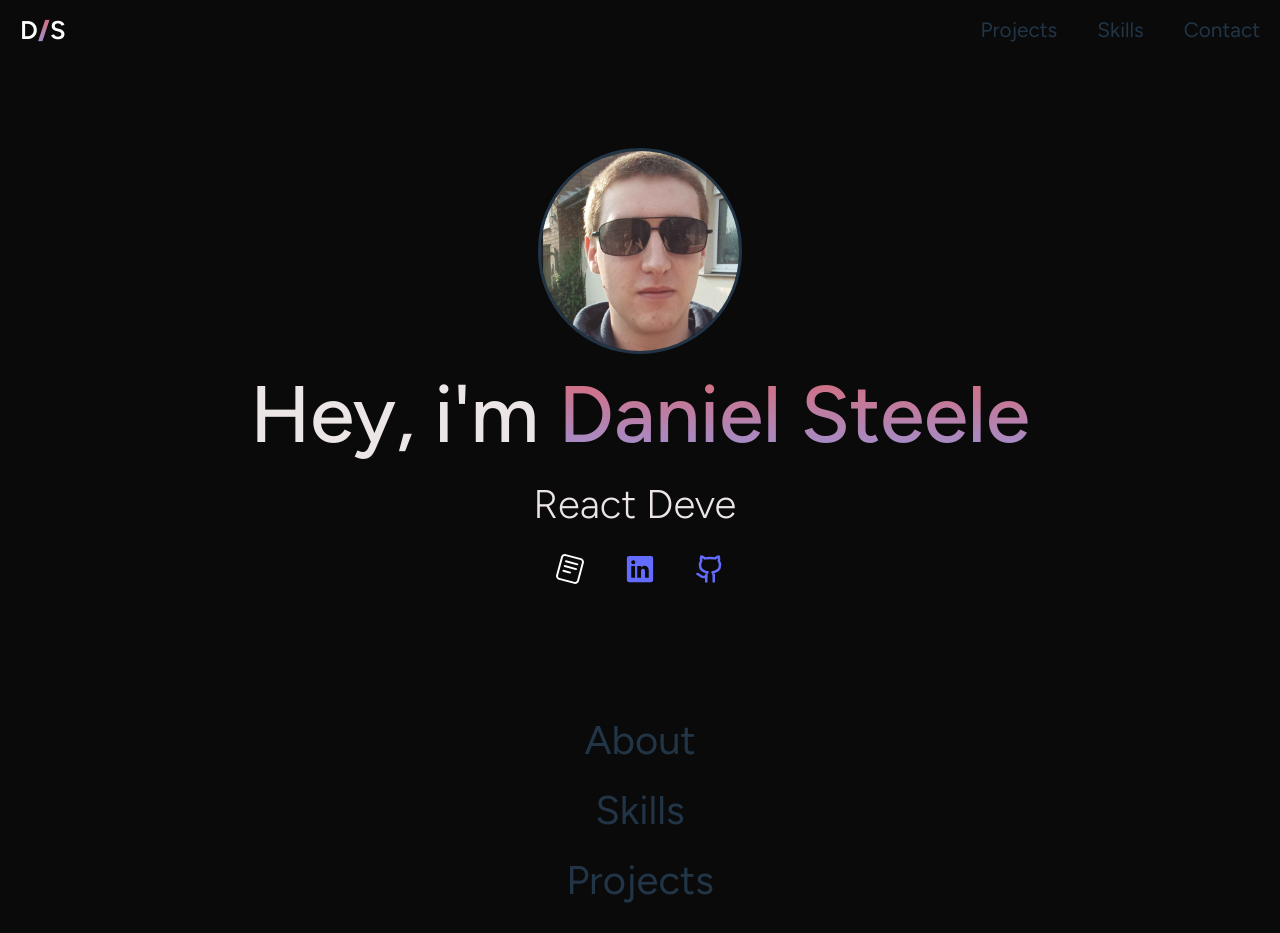
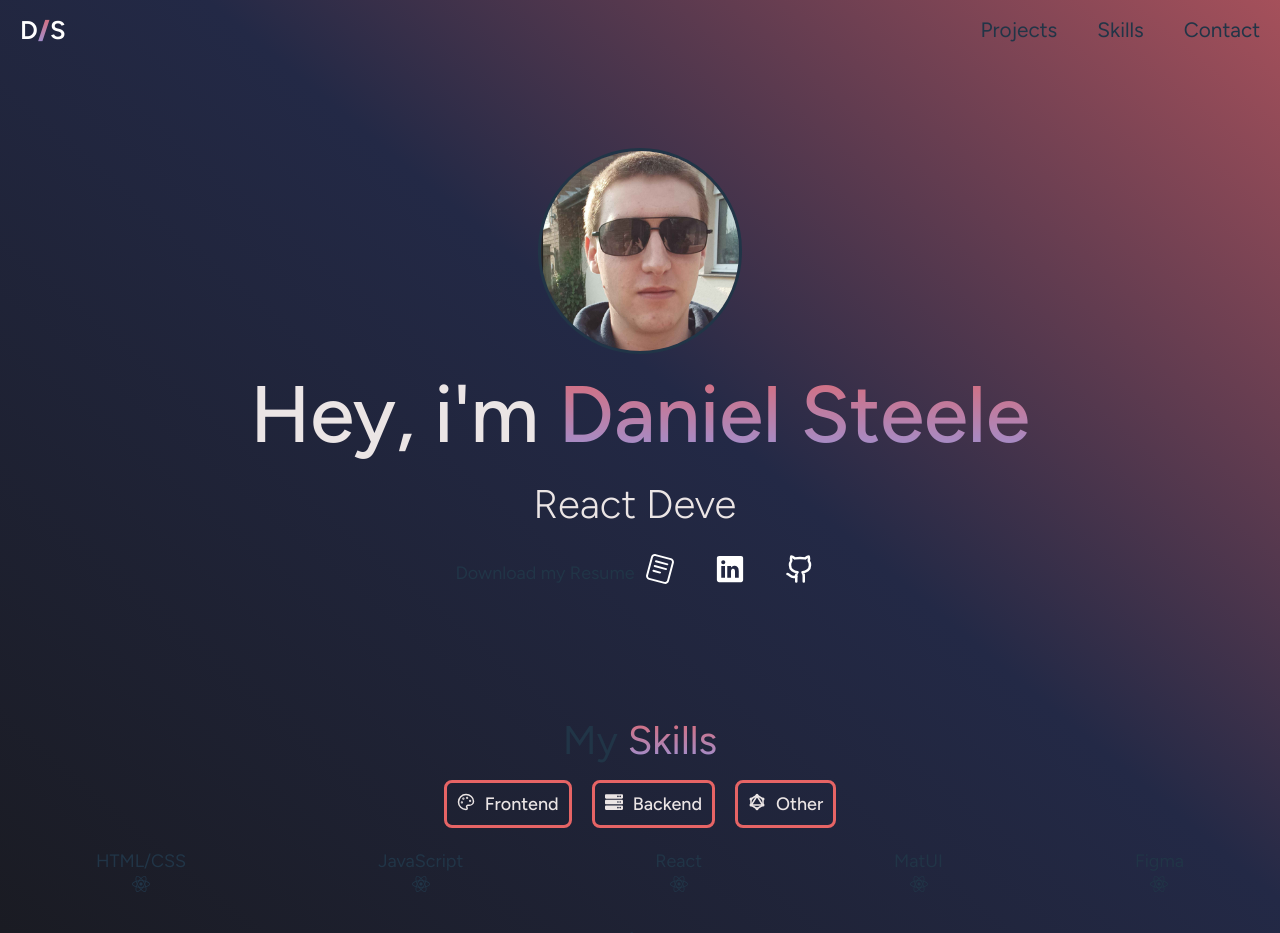
Before and after one commit to DanielSteele1/Portfolio-V2, a React (Vite) app: page / in a window 1280 px wide. Shown: the top 933 px of the page. Built offline with nearby package versions, Linux system fonts and the light colour scheme.

Commit message:
added buttons seperating out tech stack

```diff
--- a/package.json
+++ b/package.json
@@ -25,6 +25,7 @@
     "eslint-plugin-react-hooks": "^5.2.0",
     "eslint-plugin-react-refresh": "^0.4.19",
     "globals": "^16.0.0",
+    "react-router-dom": "^7.5.3",
     "typescript": "~5.7.2",
     "typescript-eslint": "^8.26.1",
     "vite": "^6.3.1"
--- a/src/App.css
+++ b/src/App.css
@@ -6,7 +6,7 @@ body {
   padding: 0;
   box-sizing: border-box;
   flex-direction: column;
-  background-color: oklch(.145 0 0);
+
 }
 
 #root {
@@ -16,6 +16,8 @@ body {
   min-height: 100vh;
   font-size: 18px;
   font-family: 'Figtree', sans-serif;
+  background: linear-gradient(40deg, #18181b 0%, #232946 60%, #e66465 120%);
+
 }
 
 .logo {
@@ -111,6 +113,11 @@ body {
   position: sticky;
   top: 0;
   z-index: 100;
+}
+
+.navigation:scroll-bahavior {
+
+  background: linear-gradient(180deg, #e66465, #9198e5);
 }
 
 .nav-menu {
@@ -242,3 +249,55 @@ body {
   width: 100%;
   font-size: 2.5rem;
 }
+
+.skills-container {
+
+  display:flex;
+  flex-direction: row;
+  justify-content: center;
+  align-items: center;
+  width: 100%;
+}
+
+.skills-tabs {
+  display:flex;
+  width: 100%;
+  margin: 0 auto;
+  align-items: center;
+  justify-content: center;
+
+}
+
+.skills-tabs button {
+  display:flex;
+  margin: 10px;
+  padding: 10px;
+  font-family: 'Figtree', sans-serif !important;
+  font-style: bold;
+  border: 3px solid #e66465;
+  background: transparent;
+  color: #ebe5e5;
+}
+
+.skills-tabs button:hover {
+
+  border: 3px solid transparent;
+
+}
+
+.Frontend-skills, .Backend-skills, .Other {
+  display: flex;
+  flex-direction: row;
+  justify-content: center;
+  align-items: center;
+  width: 100%;
+}
+
+.skill-item {
+  display:flex;
+  align-items: center;
+  justify-content: center;
+  flex-direction: column;
+  margin: 0 auto;
+  padding: 10px;
+}
--- a/src/App.tsx
+++ b/src/App.tsx
@@ -16,9 +16,9 @@ function App() {
 
         <Navigation />
         <Greeting />
-        <AboutMe />
         <Skills />
         <Projects />
+        <AboutMe />
         <Contact />
         <Footer />
 
--- a/src/Greeting.tsx
+++ b/src/Greeting.tsx
@@ -26,14 +26,13 @@ const Greeting = () => {
             />
 
             <div className="socials">
-
                 <div className="social-item">
+                   <span> Download my Resume </span>
                     <span className="social-title">
                         <SiReaddotcv style={{
                             fontSize: '30px',
                             margin: '10px',
                             color: 'white',
-
                         }}
                         />
                     </span>
@@ -45,7 +44,7 @@ const Greeting = () => {
                             <IoLogoLinkedin style={{
                                 fontSize: '30px',
                                 margin: '10px',
-                                color: ''
+                                color: 'white'
                             }}
                             />
                         </a>
@@ -58,7 +57,7 @@ const Greeting = () => {
                             <LuGithub style={{
                                 fontSize: '30px',
                                 margin: '10px',
-
+                                color: 'white'
                             }}
                             />
                         </a>
--- a/src/Skills.tsx
+++ b/src/Skills.tsx
@@ -1,15 +1,125 @@
-import React from "react";
+import React, { useState } from "react";
+import { SiReact } from "react-icons/si";
+import { LuPalette } from "react-icons/lu";
+import { FaServer } from "react-icons/fa";
+import { TbBrandGraphql } from "react-icons/tb";
+import LinearProgress from '@mui/material/LinearProgress';
 
 function Skills() {
+
+    const [active, setActive] = useState(0);
+    //diff pages
+    const SkillSection = ["Frontend", "Backend", "Other"];
+    const icons = [<LuPalette style={{marginRight: '10px'}} />, <FaServer style={{marginRight: '10px'}} />, < TbBrandGraphql style={{marginRight: '10px',}}/>]
 
     return (
 
         <div className="skills">
 
-             <span className="section-heading"> Skills </span>
+            <span className="section-heading">My{"\u00A0"}<span className="gradient">Skills</span> </span>
 
+            {/* map the tabs to create a button for each item in array.
+            once pressed, setActive(index) updates the tab to the corrosponding section.*/}
+            <div className="skills-tabs">
+                {SkillSection.map((section, index) => (
+
+                    <button
+                        key={section}
+                        className={active === index ? "active" : ""}
+                        onClick={() => setActive(index)}
+                    >
+                        {icons[index]}
+                        {section}
+                    </button>
+                ))}
+            </div>
+
+            <div className="skills-container">
+
+                {active === 0 &&
+                    <div className="Frontend-skills">
+
+                        <div className="skill-item">
+                            <span className="skills-title"> HTML/CSS </span>
+                            <SiReact />
+                            <LinearProgress variant="determinate" value={90} className="progress-bar" />
+                        </div>
+
+                        <div className="skill-item">
+                            <span className="skills-title"> JavaScript </span>
+                            <SiReact />
+                            <LinearProgress variant="determinate" value={90} className="progress-bar" />
+                        </div>
+
+                        <div className="skill-item">
+                            <span className="skills-title"> React </span>
+                            <SiReact />
+                            <LinearProgress variant="determinate" value={90} className="progress-bar" />
+                        </div>
+
+                        <div className="skill-item">
+                            <span className="skills-title"> MatUI </span>
+                            <SiReact />
+                            <LinearProgress variant="determinate" value={90} className="progress-bar" />
+                        </div>
+
+                        <div className="skill-item">
+                            <span className="skills-title"> Figma </span>
+                            <SiReact />
+                            <LinearProgress variant="determinate" value={90} className="progress-bar" />
+                        </div>
+
+                    </div>
+                }
+
+                {active === 1 &&
+                    <div className="Backend-skills">
+
+                        <div className="skill-item">
+                            <span className="skills-title"> MongoDB </span>
+                            <SiReact />
+                            <LinearProgress variant="determinate" value={90} className="progress-bar" />
+                        </div>
+
+                        <div className="skill-item">
+                            <span className="skills-title"> NodeJS </span>
+                            <SiReact />
+                            <LinearProgress variant="determinate" value={90} className="progress-bar" />
+                        </div>
+
+
+
+                    </div>
+                }
+
+                {active === 2 &&
+                    <div className="Other">
+
+                        <div className="skill-item">
+                            <span className="skills-title"> REST API & GraphQL </span>
+                            <SiReact />
+                            <LinearProgress variant="determinate" value={90} className="progress-bar" />
+                        </div>
+
+                        <div className="skill-item">
+                            <span className="skills-title"> Git </span>
+                            <SiReact />
+                            <LinearProgress variant="determinate" value={90} className="progress-bar" />
+
+                        </div>
+
+                        <div className="skill-item">
+                            <span className="skills-title"> REST API & GraphQL </span>
+                            <SiReact />
+                            <LinearProgress variant="determinate" value={90} className="progress-bar" />
+                        </div>
+
+                    </div>
+                }
+
+            </div>
         </div>
     )
- }
+}
 
- export default Skills;
+export default Skills;
```
Also changed, not shown: 1 other file (tests, documents, lock files or other folders).
